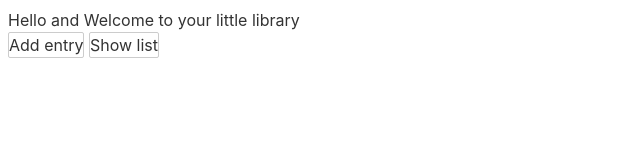
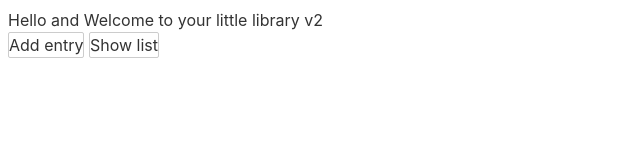
Before and after one commit to nividov/my_little_library, a Svelte app: page / in a window 1280 px wide. Shown: the top 160 px of the page, without its empty margins (0-640 px from the left). Built offline with nearby package versions, Linux system fonts and the light colour scheme.

Commit message:
changed something in master

```diff
--- a/src/Components/Home.svelte
+++ b/src/Components/Home.svelte
@@ -10,6 +10,6 @@
 </script>
 
 
-<div>Hello and Welcome to your little library</div>
+<div>Hello and Welcome to your little library v2</div>
 <button on:click={() => changePage("/AddEntry")}>Add entry</button>
 <button on:click={() => changePage("/BookList")}>Show list</button>
```
